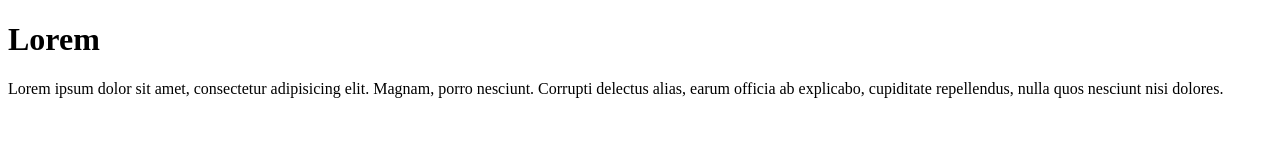
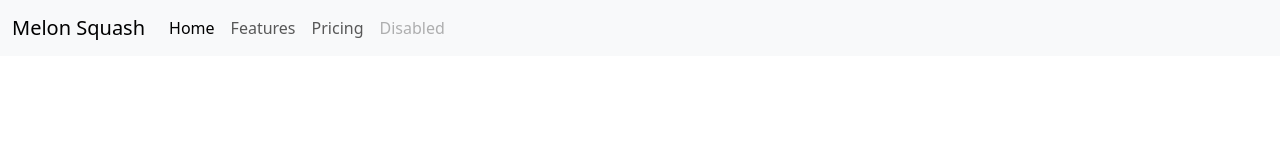
Before and after one commit to Eikosiefta/web-micro, a plain HTML site: page index.html in a window 1280 px wide. Drawn offline with nearby package versions, Linux system fonts and the light colour scheme.

Commit message:
Updated 1

```diff
--- a/index.html
+++ b/index.html
@@ -3,10 +3,32 @@
 <head>
     <meta charset="UTF-8">
     <meta name="viewport" content="width=device-width, initial-scale=1.0">
-    <title>Document</title>
+    <title>Melon Squash</title>
+    <link rel="stylesheet" href="/styles/style.css">
+    <link href="https://cdn.jsdelivr.net/npm/bootstrap@5.3.3/dist/css/bootstrap.min.css" rel="stylesheet" integrity="sha384-QWTKZyjpPEjISv5WaRU9OFeRpok6YctnYmDr5pNlyT2bRjXh0JMhjY6hW+ALEwIH" crossorigin="anonymous">
 </head>
 <body>
-    <h1>Lorem</h1>
-    <p>Lorem ipsum dolor sit amet, consectetur adipisicing elit. Magnam, porro nesciunt. Corrupti delectus alias, earum officia ab explicabo, cupiditate repellendus, nulla quos nesciunt nisi dolores.</p>
+    <!-- Navbar -->
+    <nav class="navbar navbar-expand-lg bg-body-tertiary">
+        <div class="container-fluid">
+          <a class="navbar-brand" href="#">Melon Squash</a>
+          <button class="navbar-toggler" type="button" data-bs-toggle="collapse" data-bs-target="#navbarNavAltMarkup" aria-controls="navbarNavAltMarkup" aria-expanded="false" aria-label="Toggle navigation">
+            <span class="navbar-toggler-icon"></span>
+          </button>
+          <div class="collapse navbar-collapse" id="navbarNavAltMarkup">
+            <div class="navbar-nav">
+              <a class="nav-link active" aria-current="page" href="#">Home</a>
+              <a class="nav-link" href="#">Features</a>
+              <a class="nav-link" href="#">Pricing</a>
+              <a class="nav-link disabled" aria-disabled="true">Disabled</a>
+            </div>
+          </div>
+        </div>
+      </nav>
+
+    <!-- Bootstrap JS -->
+    <script src="https://cdn.jsdelivr.net/npm/@popperjs/core@2.11.8/dist/umd/popper.min.js" integrity="sha384-I7E8VVD/ismYTF4hNIPjVp/Zjvgyol6VFvRkX/vR+Vc4jQkC+hVqc2pM8ODewa9r" crossorigin="anonymous"></script>
+    <script src="https://cdn.jsdelivr.net/npm/bootstrap@5.3.3/dist/js/bootstrap.min.js" integrity="sha384-0pUGZvbkm6XF6gxjEnlmuGrJXVbNuzT9qBBavbLwCsOGabYfZo0T0to5eqruptLy" crossorigin="anonymous"></script>
+    <script src="/scripts/script.js"></script>
 </body>
 </html>
```
Also changed, not shown: scripts/script.js (added), styles/style.css (added).
